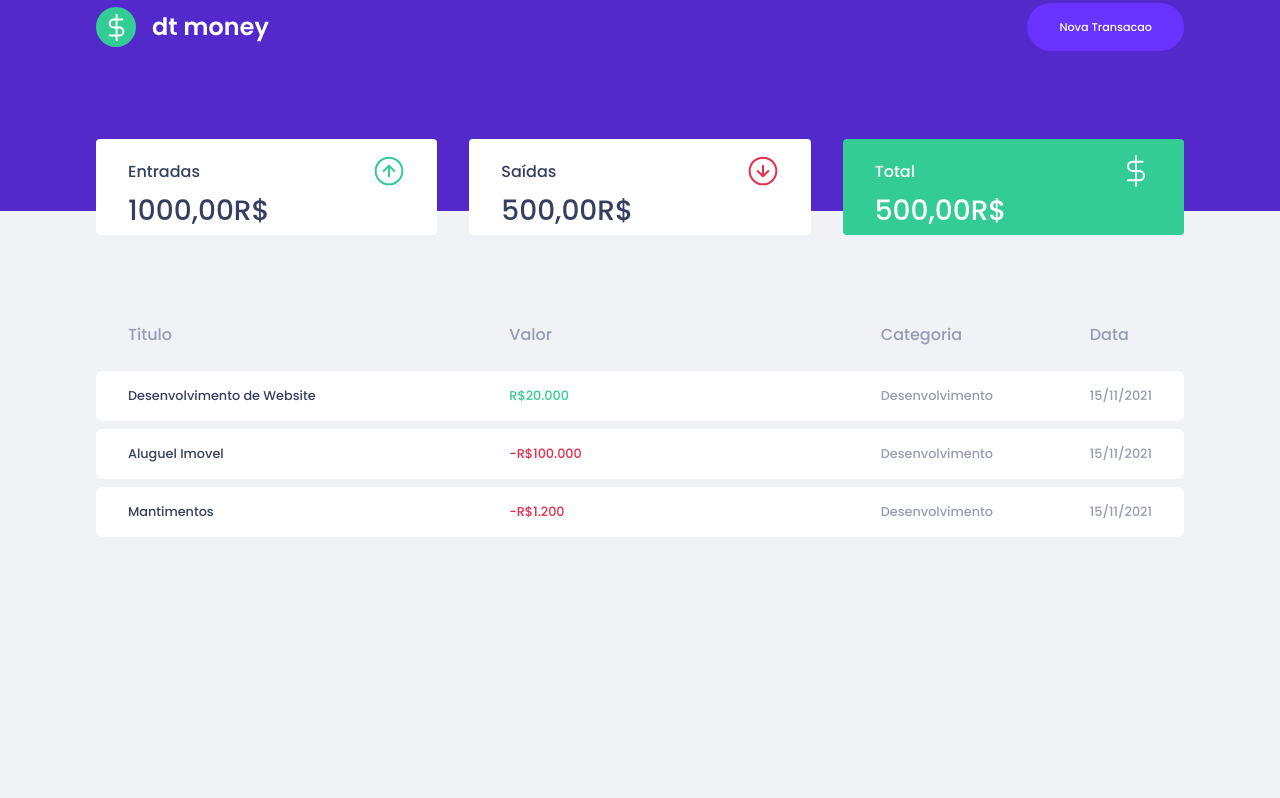
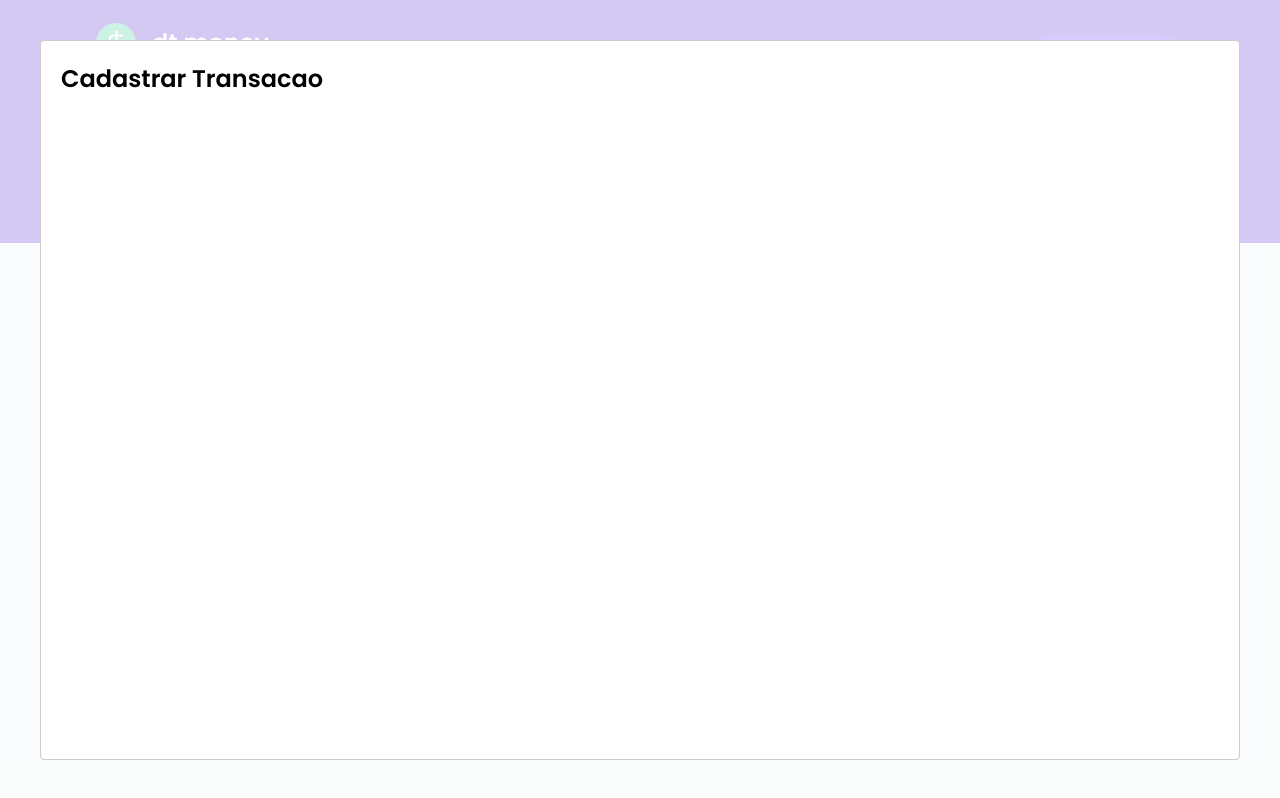
Before and after one commit to doug1993/dtmoney, a React (Create React App) app: page / in a window 1280 px wide. Both pictures are taken after a click on the button "Nova Transacao". Built offline with nearby package versions, Linux system fonts and the light colour scheme; what miragejs would draw is missing.

Commit message:
handle function to modal

```diff
--- a/package.json
+++ b/package.json
@@ -3,10 +3,12 @@
   "version": "0.1.0",
   "private": true,
   "dependencies": {
+    "@types/react-modal": "^3.13.1",
     "axios": "^0.24.0",
     "miragejs": "^0.1.42",
     "react": "^17.0.2",
     "react-dom": "^17.0.2",
+    "react-modal": "^3.14.4",
     "react-scripts": "4.0.3",
     "styled-components": "^5.3.3",
     "web-vitals": "^1.0.1"
--- a/src/App.tsx
+++ b/src/App.tsx
@@ -1,13 +1,34 @@
 import { Dashboard } from "./components/Dashboard";
 import { Header } from "./components/Header";
 import { GlobalStyle } from "./styles/global";
+import Modal from 'react-modal'
+import { useState } from "react";
+import {NewTransactionsModal} from './components/NewTransactionsModal'
+ Modal.setAppElement('#root')
+
+export function App() {
+  const [isNewTransactionsModalOpen, setIsNewTransactionsModalOpen] = useState(false)
+
+  function handleOpenNewTransactionsModal(){
+      setIsNewTransactionsModalOpen(true)
+  }
+  function handleCloseNewTransactionsModal(){
+      setIsNewTransactionsModalOpen(false)
+  }
 
 
-export function App() {
+
   return (
+    //The header component will receive the function handleOpen through its appendchild by the function: onOpenNewTransactionsModal
     <>
-      <Header/>
+
+      <Header onOpenNewTransactionsModal={handleOpenNewTransactionsModal}/>
       <Dashboard/>
+      <NewTransactionsModal
+        isOpen= {isNewTransactionsModalOpen}
+        onRequestClose = {handleCloseNewTransactionsModal}
+
+      />
       <GlobalStyle/>
     </>
   );
--- a/src/components/Header/index.tsx
+++ b/src/components/Header/index.tsx
@@ -1,15 +1,23 @@
 import logo from '../../assets/Logo.svg'
 
 import {Container,Content} from './styles'
+interface HeaderProps{
+    onOpenNewTransactionsModal: ()=>void
+}
 
-export function Header (){
+export function Header ({onOpenNewTransactionsModal}: HeaderProps){
+
+
+
     return(
     <Container>
             <Content>
                 <img src={logo} alt="dt money" />
-                <button type="button">
+                <button type="button" onClick={onOpenNewTransactionsModal}>
                     Nova Transacao
                 </button>
+
+
             </Content>
      </Container>
 
--- a/src/components/Header/styles.ts
+++ b/src/components/Header/styles.ts
@@ -14,11 +14,12 @@ export const Content = styled.div`
     justify-content: space-between;
 
     button{
+        margin-top: 2rem;
         font-size: 0.7rem;
         color: #FFF;
         background: var(--blue-light);
         border: 0;
-        padding: 0 2rem;
+        padding:  0 2rem;
         border-radius: 2rem;
         height: 3rem;
 
--- /dev/null
+++ b/src/components/NewTransactionsModal/index.tsx
@@ -0,0 +1,18 @@
+import Modal from 'react-modal'
+
+interface NewTransactionsModalProps{
+    isOpen: boolean
+    onRequestClose: () => void
+}
+
+
+
+export function NewTransactionsModal ({isOpen,onRequestClose}: NewTransactionsModalProps){
+    return (
+        <Modal  isOpen={isOpen}
+            onRequestClose={onRequestClose}
+    >
+                    <h2>Cadastrar Transacao</h2>
+    </Modal>
+    )
+}
--- /dev/null
+++ b/src/components/NewTransactionsModal/styles.ts
@@ -0,0 +1,4 @@
+import styled from 'styled-components'
+
+export const Container = styled.div`
+`
```
Also changed, not shown: 1 other file (tests, documents, lock files or other folders).
